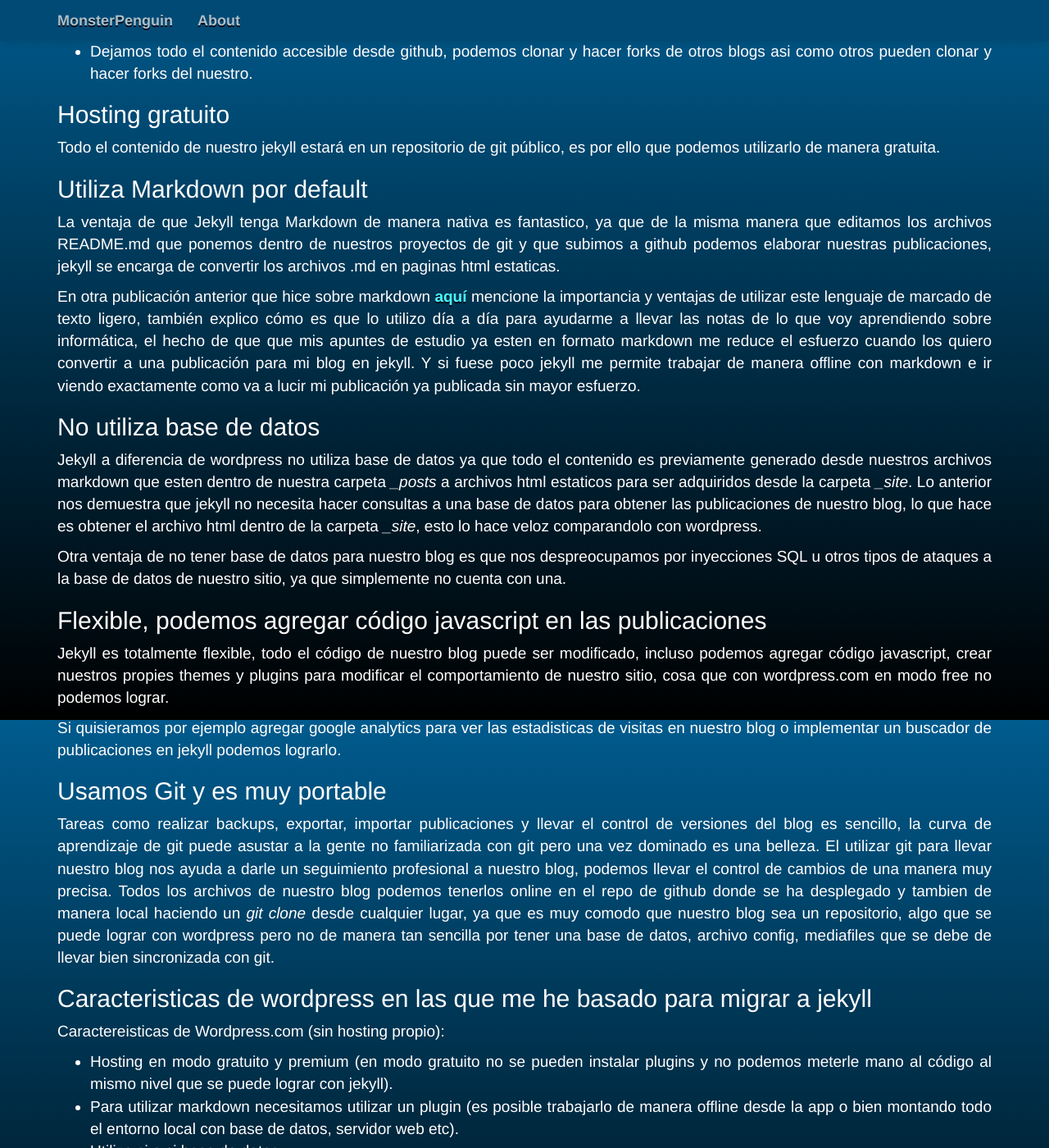
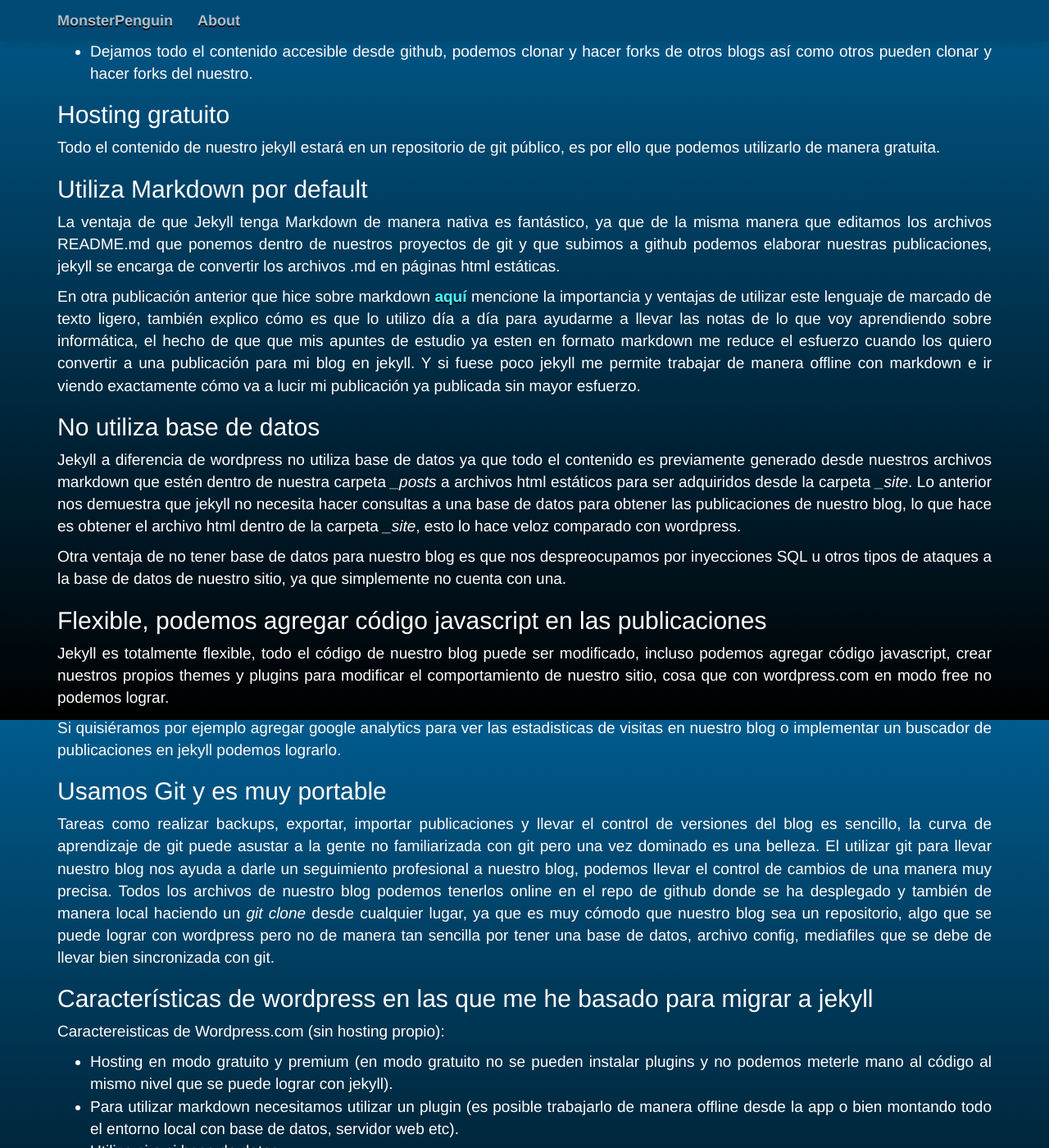
Before and after one commit to Energy1011/monsterpenguin, a Jekyll site: the page built from _posts/2016-11-28-migrando-de-wordpress-a-jekyll.md, in a window 1280 px wide and 1400 px high, scrolled down 1822 px. Shown: the whole window at 82% size. Built offline with Jekyll 4.4.1, drawn with Linux system fonts in a browser that asks for light colours; nearby versions of some CDN libraries; some web fonts are replaced; some of the changed text lies outside the part shown.

Commit message:
Fix jekyll post

```diff
--- a/_posts/2016-11-28-migrando-de-wordpress-a-jekyll.md
+++ b/_posts/2016-11-28-migrando-de-wordpress-a-jekyll.md
@@ -9,74 +9,74 @@ image: "logo-jekyll.png"
 ---
 
 # Hello Jekyll
-El día de hoy he tomado la desicion de migrar mi blog alojado en wordpress a jekyll, en este post pretendo cubrir los siguientes puntos:
+El día de hoy he tomado la decisión de migrar mi blog alojado en wordpress a jekyll, en este post pretendo cubrir los siguientes puntos:
 - ¿ Qué es jekyll ?
-- Caracteristicas principales y la razónes por las cuales he decidio migrar
+- Características principales y la razones por las cuales he decidido migrar
 - Cómo migrar de wordpress a jekyll
 
 ## ¿Qué es Jekyll?
-Jekyll es una herramienta que nos permite generar blogs con contenido estatico que se alojan en github con las github pages.
+Jekyll es una herramienta que nos permite generar blogs con contenido estático que se alojan en github con las github pages.
 
-Para comprdender cómo funciona jekyll, primero tenemos que conocer sobre github y sus pages. Si aún no tienes claro el tema de github y sus pages lo explico a continuación, de lo contrario puedes saltar la explicación de github y pasar tranquilamente a las caracteristicas principales de jekyll.
+Para comprender cómo funciona jekyll, primero tenemos que conocer sobre github y sus pages. Si aún no tienes claro el tema de github y sus pages lo explico a continuación, de lo contrario puedes saltar la explicación de github y pasar tranquilamente a las características principales de jekyll.
 
 ## Github
-Github es un servicio que ofrece a sus usuarios la posiblidad de subir y publicar sus proyectos en repositorios de git, actualmente git es un control de versiónes ampliamente utilizado y popular, tan iutilizado y popular que no solo los programadores pueden hacer uso de git (hablé sobre esto en este post [Git para todos](https://energy1011.github.io/monsterpenguin/git/2017/03/30/git-para-todos.html)). Los repositorios/proyectos subidos a github son accesibles desde cualquier lugar con conexión, github cuenta con una interfaz web amigable en la que podemos navegar entre los repos de los usuarios *como si fuese una red social para programadores*, comparando Github en terminos de una red social se pueden destacar los siguientes aspectos:
+Github es un servicio que ofrece a sus usuarios la posiblidad de subir y publicar sus proyectos en repositorios de git, actualmente git es un control de versiónes ampliamente utilizado y popular, tan iutilizado y popular que no solo los programadores pueden hacer uso de git (hablé sobre esto en este post [Git para todos](https://energy1011.github.io/monsterpenguin/git/2017/03/30/git-para-todos.html)). Los repositorios/proyectos subidos a github son accesibles desde cualquier lugar con conexión, github cuenta con una interfaz web amigable en la que podemos navegar entre los repos de los usuarios *como si fuese una red social para programadores*, comparando Github en términos de una red social se pueden destacar los siguientes aspectos:
 
 - Cada usuario registrado cuenta con una página de perfil con contenido (en la mayoría de los casos código de proyectos)
-- Podemos realizar busqueda de usuarios y repositorios en particular.
-- Exite contenido público y privado, es decir, hay repositorios que no pueden ser accedidos publicamente, pero para esto es necesario pagar una cuota mensual en github, las cuentas de github "comunes" son gratuitas y sin limite de repos.
+- Podemos realizar búsqueda de usuarios y repositorios en particular.
+- Existe contenido público y privado, es decir, hay repositorios que no pueden ser accedidos públicamente, pero para esto es necesario pagar una cuota mensual en github, las cuentas de github "comunes" son gratuitas y sin límite de repos.
 - Cada repositorio cuenta con un apartado para levantar issues y realizar comentarios.
-- Podemos crear paginas las llamadas github pages.
+- Podemos crear páginas las llamadas github pages.
 
-Este último punto es en el que haremos enfasis, ya que los sitios en jekyll hacen uso de este servicio de github. Las github pages son un servicio adicional para servir paginas de contenido HTML dentro del espacio del usuario registrado en github. Para mayor información [aquí](https://pages.github.com/)
+Este último punto es en el que haremos énfasis, ya que los sitios en jekyll hacen uso de este servicio de github. Las github pages son un servicio adicional para servir páginas de contenido HTML dentro del espacio del usuario registrado en github. Para mayor información [aquí](https://pages.github.com/)
 
 Por ejemplo: Para acceder a mi perfil de usuario de Github lo puedo hacer con la siguiente dirección <https://github.com/energy1011>  (Mi nombre de usuario está hasta el final de la dirección)
 
-Por otra lado mi blog en jekyll desplegado en una githubpage se puede acceder con la siguiente dirección:
+Por otra lado mi blog en jekyll desplegado en una github page se puede acceder con la siguiente dirección:
 <https://energy1011.github.io/monsterpenguin>
 (Nombre de usuario .github.io y luego el nombre del blog) las direcciones de github pages explican [aquí](https://help.github.com/articles/user-organization-and-project-pages/)
 
-Todo el contenido de una github page, archivos HTML, imagenes, estarán en un repositorio de github (similar a tener los archivos en cualquier otro servicio de hosting para paginas web, solo que en este caso con jekyll todo el contenido de nuesto blog será público, se  podrá ver todo el contenido de nuestro blog dentro de su repo).
+Todo el contenido de una github page, archivos HTML, imágenes, estarán en un repositorio de github (similar a tener los archivos en cualquier otro servicio de hosting para paginas web, solo que en este caso con jekyll todo el contenido de nuestro blog será público, se  podrá ver todo el contenido de nuestro blog dentro de su repo).
 
-En resumen jekyll nos permite generar contenido estatico que subiremos a un repositorio que hace uso del servicio de hosting de las github pages.
+En resumen jekyll nos permite generar contenido estático que subiremos a un repositorio que hace uso del servicio de hosting de las github pages.
 
 
-## Caracteristicas principales que resaltan las razónes por las cuales he decidio migrar
+## Características principales que resaltan las razones por las cuales he decidido migrar
 
 Con Jekyll he logrado migrar mi blog de wordpress gratuito <https://monsterpenguin.wordpress.com/> a <https://energy1011.github.io/monsterpenguin> y voy a hacer algunas comparaciones entre jekyll y wordpress, al final las dos son herramientas distintas que nos permiten crear blogs pero internamente funcionan diferente.
 
 Características de jekyll:
 - Hosting gratuito, así como también encontraremos themes y plugins libres.
 - Utiliza markdown por default y podemos trabajar de manera offline al crear nuestras publicaciones.
-- Es veloz por ser de contenido estatico y no utiliza base de datos.
-- Flexible, costumizable, podemos agregar código Javascript.
+- Es veloz por ser de contenido estático y no utiliza base de datos.
+- Flexible, customizable, podemos agregar código Javascript.
 - Usamos git y es muy portable.
-- Dejamos todo el contenido accesible desde github, podemos clonar y hacer forks de otros blogs asi como otros pueden clonar y hacer forks del nuestro.
+- Dejamos todo el contenido accesible desde github, podemos clonar y hacer forks de otros blogs así como otros pueden clonar y hacer forks del nuestro.
 
 ## Hosting gratuito
 Todo el contenido de nuestro jekyll estará en un repositorio de git público, es por ello que podemos utilizarlo de manera gratuita.
 
 ## Utiliza Markdown por default
-La ventaja de que Jekyll tenga Markdown de manera nativa es fantastico, ya que de la misma manera que editamos los archivos README.md que ponemos dentro de nuestros proyectos de git y que subimos a github podemos elaborar nuestras publicaciones, jekyll se encarga de convertir los archivos .md en paginas html estaticas.
+La ventaja de que Jekyll tenga Markdown de manera nativa es fantástico, ya que de la misma manera que editamos los archivos README.md que ponemos dentro de nuestros proyectos de git y que subimos a github podemos elaborar nuestras publicaciones, jekyll se encarga de convertir los archivos .md en páginas html estáticas.
 
-En otra publicación anterior que hice sobre markdown [aquí](https://energy1011.github.io/monsterpenguin/2017/07/06/como-hacer-una-vista-previa-instantanea-de-un-archivo-markdown-al-estilo-github-con-grip.html) mencione la importancia y ventajas de utilizar este lenguaje de marcado de texto ligero, también explico cómo es que lo utilizo día a día para ayudarme a llevar las notas de lo que voy aprendiendo sobre informática, el hecho de que que mis apuntes de estudio ya esten en formato markdown me reduce el esfuerzo cuando los quiero convertir a una publicación para mi blog en jekyll. Y si fuese poco jekyll me permite trabajar de manera offline con markdown e ir viendo exactamente como va a lucir mi publicación ya publicada sin mayor esfuerzo.
+En otra publicación anterior que hice sobre markdown [aquí](https://energy1011.github.io/monsterpenguin/2017/07/06/como-hacer-una-vista-previa-instantanea-de-un-archivo-markdown-al-estilo-github-con-grip.html) mencione la importancia y ventajas de utilizar este lenguaje de marcado de texto ligero, también explico cómo es que lo utilizo día a día para ayudarme a llevar las notas de lo que voy aprendiendo sobre informática, el hecho de que que mis apuntes de estudio ya esten en formato markdown me reduce el esfuerzo cuando los quiero convertir a una publicación para mi blog en jekyll. Y si fuese poco jekyll me permite trabajar de manera offline con markdown e ir viendo exactamente cómo va a lucir mi publicación ya publicada sin mayor esfuerzo.
 
 ## No utiliza base de datos
-Jekyll a diferencia de wordpress no utiliza base de datos ya que todo el contenido es previamente generado desde nuestros archivos markdown que esten dentro de nuestra carpeta *_posts* a archivos html estaticos para ser adquiridos desde la carpeta *_site*. Lo anterior nos demuestra que jekyll no necesita hacer consultas a una base de datos para obtener las publicaciones de nuestro blog, lo que hace es obtener el archivo html dentro de la carpeta *_site*, esto lo hace veloz comparandolo con wordpress.
+Jekyll a diferencia de wordpress no utiliza base de datos ya que todo el contenido es previamente generado desde nuestros archivos markdown que estén dentro de nuestra carpeta *_posts* a archivos html estáticos para ser adquiridos desde la carpeta *_site*. Lo anterior nos demuestra que jekyll no necesita hacer consultas a una base de datos para obtener las publicaciones de nuestro blog, lo que hace es obtener el archivo html dentro de la carpeta *_site*, esto lo hace veloz comparado con wordpress.
 
 Otra ventaja de no tener base de datos para nuestro blog es que nos despreocupamos por inyecciones SQL u otros tipos de ataques a la base de datos de nuestro sitio, ya que simplemente no cuenta con una.
 
 ## Flexible, podemos agregar código javascript en las publicaciones
-Jekyll es totalmente flexible, todo el código de nuestro blog puede ser modificado, incluso podemos agregar código javascript, crear nuestros propies themes y plugins para modificar el comportamiento de nuestro sitio, cosa que con wordpress.com en modo free no podemos lograr.
+Jekyll es totalmente flexible, todo el código de nuestro blog puede ser modificado, incluso podemos agregar código javascript, crear nuestros propios themes y plugins para modificar el comportamiento de nuestro sitio, cosa que con wordpress.com en modo free no podemos lograr.
 
-Si quisieramos por ejemplo agregar google analytics para ver las estadisticas de visitas en nuestro blog o implementar un buscador de publicaciones en jekyll podemos lograrlo.
+Si quisiéramos por ejemplo agregar google analytics para ver las estadisticas de visitas en nuestro blog o implementar un buscador de publicaciones en jekyll podemos lograrlo.
 
 ## Usamos Git y es muy portable
 
-Tareas como realizar backups, exportar, importar publicaciones y llevar el control de versiones del blog es sencillo, la curva de aprendizaje de git puede asustar a la gente no familiarizada con git pero una vez dominado es una belleza. El utilizar git para llevar nuestro blog nos ayuda a darle un seguimiento profesional a nuestro blog, podemos llevar el control de cambios de una manera muy precisa. Todos los archivos de nuestro blog podemos tenerlos online en el repo de github donde se ha desplegado y tambien de manera local haciendo un *git clone* desde cualquier lugar, ya que es muy comodo que nuestro blog sea un repositorio, algo que se puede lograr con wordpress pero no de manera tan sencilla por tener una base de datos, archivo config, mediafiles que se debe de llevar bien sincronizada con git.
+Tareas como realizar backups, exportar, importar publicaciones y llevar el control de versiones del blog es sencillo, la curva de aprendizaje de git puede asustar a la gente no familiarizada con git pero una vez dominado es una belleza. El utilizar git para llevar nuestro blog nos ayuda a darle un seguimiento profesional a nuestro blog, podemos llevar el control de cambios de una manera muy precisa. Todos los archivos de nuestro blog podemos tenerlos online en el repo de github donde se ha desplegado y también de manera local haciendo un *git clone* desde cualquier lugar, ya que es muy cómodo que nuestro blog sea un repositorio, algo que se puede lograr con wordpress pero no de manera tan sencilla por tener una base de datos, archivo config, mediafiles que se debe de llevar bien sincronizada con git.
 
 
-## Caracteristicas de wordpress en las que me he basado para migrar a jekyll
+## Características de wordpress en las que me he basado para migrar a jekyll
 Caractereisticas de Wordpress.com (sin hosting propio):
 - Hosting en modo gratuito y premium (en modo gratuito no se pueden instalar plugins y no podemos meterle mano al código al mismo nivel que se puede lograr con jekyll).
 - Para utilizar markdown necesitamos utilizar un plugin (es posible trabajarlo de manera offline desde la app o bien montando todo el entorno local con  base de datos, servidor web etc).
@@ -107,7 +107,7 @@ JekyllImport::Importers::WordpressDotCom.run({
 "assets_folder" => "assets"})'
 {% endhighlight %}
 
-El comando anterior va a realizar todos los pasos necesarios para obtener los post de nuestro archivo wordpress.xml y convertirlos en paginas estaticas para nuestro blog en jekyll. Con esto es todo lo necesario que hice para migrar mi blog.
+El comando anterior va a realizar todos los pasos necesarios para obtener los post de nuestro archivo wordpress.xml y convertirlos en páginas estáticas para nuestro blog en jekyll. Con esto es todo lo necesario que hice para migrar mi blog.
 
 ### Resumen
-Jekyll es una muy buena opción para todas las personas que quieran tener un blog gratuito, ligero y además vincularlo con su cuenta de github, más que nada prefiero jekyll por su flexibilidad, hasta aquí está publicación, los animo a usar jekyll, hasta la proxima.
+Jekyll es una muy buena opción para todas las personas que quieran tener un blog gratuito, ligero y además vincularlo con su cuenta de github, más que nada prefiero jekyll por su flexibilidad, hasta aquí está publicación, los animo a usar jekyll, hasta la próxima.
```
